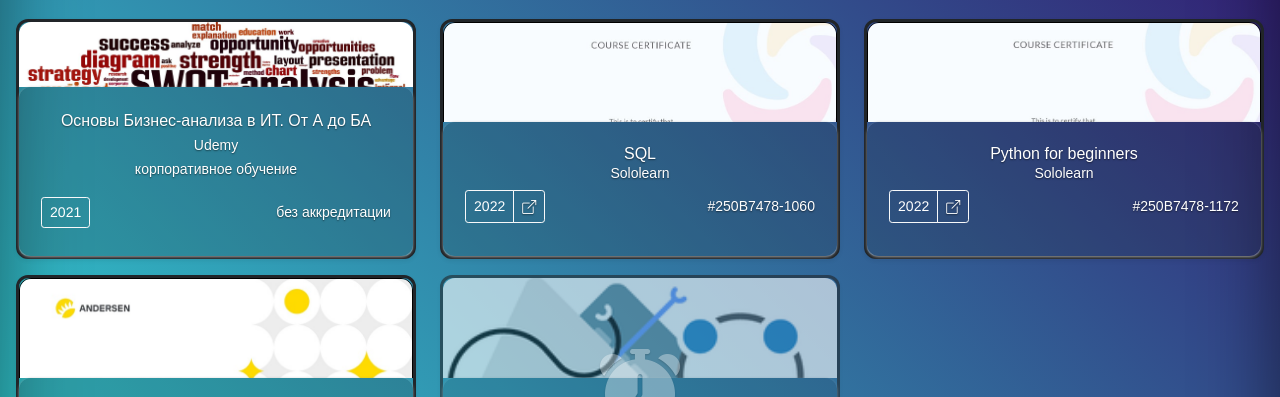
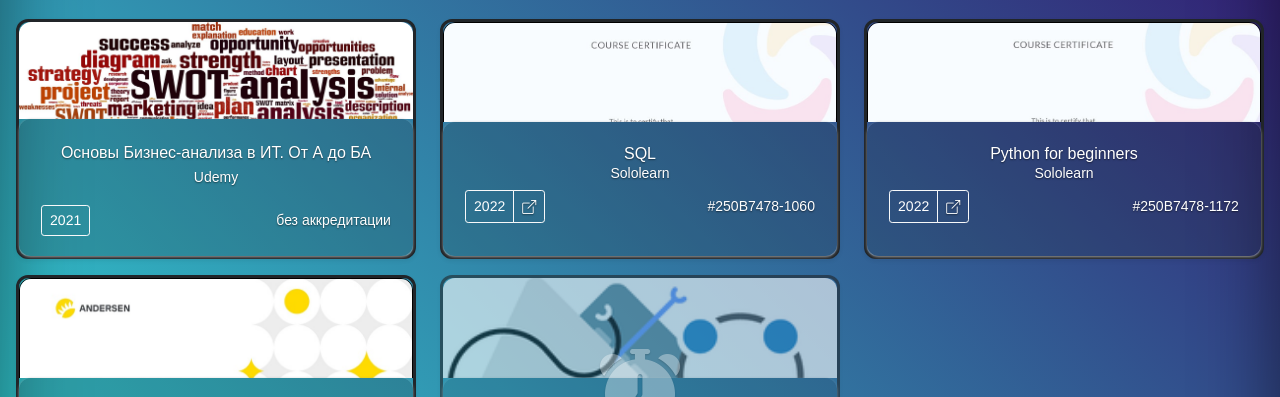
Before and after one commit to vgarasyuk/cv, a plain HTML site: page skills.html in a window 1280 px wide. Shown: the part 274-671 px from the top of the page. Drawn offline with nearby package versions, Linux system fonts and the light colour scheme.

Commit message:
Update skills.html

```diff
--- a/skills.html
+++ b/skills.html
@@ -107,10 +107,10 @@
 
        <div class="col-sm-12 col-md-6 col-lg-4 pt-3">
      <div class="card shadow-sm border border-3 border-dark rounded-5 bg-darks" style="background-color: transparent!important; height:240px;">
-        <span class="overflow-hidden" style="height: 65px">
+        <span class="overflow-hidden" style="height: 100px">
             <img class="img-fluid rounded-5" src="udemy.jpg" width="100%" height="100%"></span>
             <div class="card-body bg-darks rounded-5">
-                <p class="card-text"><span class="lang-13" data-label="Fundamentals of Business Analysis in IT. A to BA">Основы Бизнес-анализа в ИТ. От А до БА</span><br><small class="text-white">Udemy</small><br><small class="lang-14" data-label="corporate training">корпоративное обучение</small></p>
+                <p class="card-text"><span class="lang-13" data-label="Fundamentals of Business Analysis in IT. A to BA">Основы Бизнес-анализа в ИТ. От А до БА</span><br><small class="text-white">Udemy</small><br></p>
               <div class="d-flex justify-content-between align-items-center">
                 <div class="btn-group">
                   <button type="button" class="btn btn-sm btn-outline-light text-white">2021</button>
```
